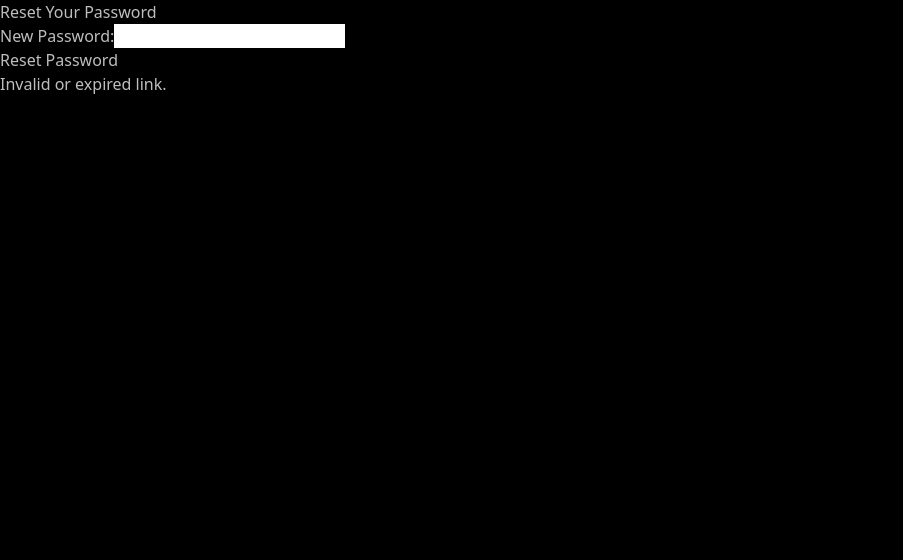
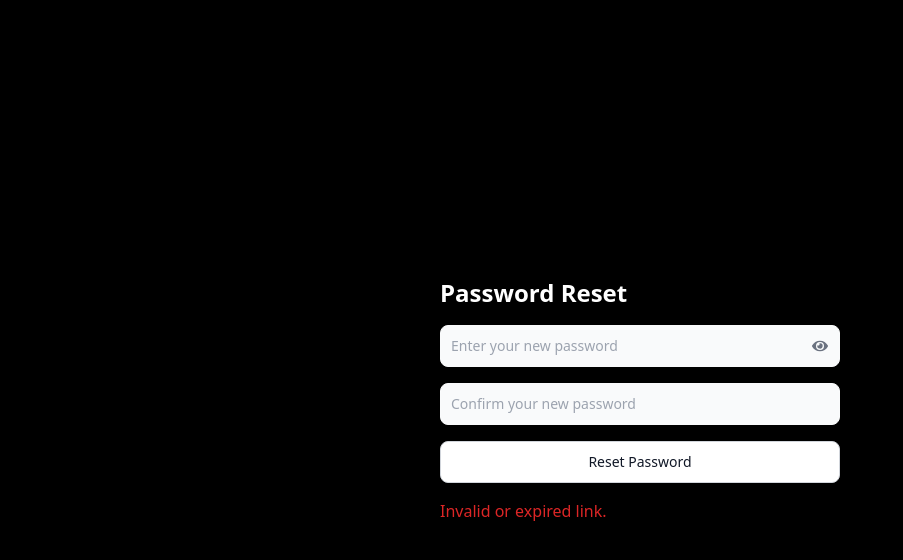
Before and after one commit to Convoy-org/Convoy-Web, a React (Create React App) app in the folder convoy-web/: page /reset-password in a window 1280 px wide. Shown: the top 560 px of the page, without its empty margins (0-903 px from the left). Built offline with nearby package versions, Linux system fonts and the light colour scheme.

Commit message:
Password reset page ui styling

```diff
--- a/convoy-web/package.json
+++ b/convoy-web/package.json
@@ -9,6 +9,7 @@
     "firebase": "^9.23.0",
     "react": "^18.3.1",
     "react-dom": "^18.3.1",
+    "react-icons": "^5.2.1",
     "react-router-dom": "^6.25.1",
     "react-scripts": "5.0.1",
     "web-vitals": "^2.1.4"
--- /dev/null
+++ b/convoy-web/src/pages/password-reset.css
@@ -0,0 +1,60 @@
+/* PasswordResetPage.css */
+
+.password-reset-container {
+	max-width: 400px;
+	margin: auto;
+	padding: 2rem;
+	border-radius: 8px;
+	box-shadow: 0 0 10px rgba(0, 0, 0, 0.1);
+  }
+
+  h2 {
+	margin-bottom: 1.5rem;
+	color: #333;
+  }
+
+  form {
+	display: flex;
+	flex-direction: column;
+  }
+
+  .input-group {
+	margin-bottom: 1rem;
+  }
+
+  label {
+	display: block;
+	margin-bottom: 0.5rem;
+	font-weight: bold;
+  }
+
+  input {
+	width: 100%;
+	padding: 0.75rem;
+	border: 1px solid #ddd;
+	border-radius: 4px;
+  }
+
+  button {
+	padding: 0.75rem;
+	border: none;
+	border-radius: 4px;
+	background-color: #007bff;
+	color: #fff;
+	font-size: 1rem;
+	cursor: pointer;
+  }
+
+  button:hover {
+	background-color: #0056b3;
+  }
+
+  .message {
+	color: #28a745;
+	font-size: 0.875rem;
+  }
+
+  .error {
+	color: #dc3545;
+	font-size: 0.875rem;
+  }
--- a/convoy-web/src/pages/password-reset.js
+++ b/convoy-web/src/pages/password-reset.js
@@ -1,56 +1,92 @@
-import React, { useState, useEffect } from 'react';
-import { useLocation } from 'react-router-dom';
-import { auth } from '../firebase';
-import { confirmPasswordReset } from 'firebase/auth';
+import React, { useState, useEffect } from "react";
+import { useLocation } from "react-router-dom";
+import { auth } from "../firebase";
+import { confirmPasswordReset } from "firebase/auth";
+import { FaEye, FaEyeSlash } from "react-icons/fa"; // Import eye icons
 
 const PasswordResetPage = () => {
   const location = useLocation();
-  const [newPassword, setNewPassword] = useState('');
-  const [message, setMessage] = useState('');
-  const [error, setError] = useState('');
-  const [oobCode, setOobCode] = useState('');
+  const [newPassword, setNewPassword] = useState("");
+  const [confirmPassword, setConfirmPassword] = useState("");
+  const [showPassword, setShowPassword] = useState(false); // State for password visibility
+  const [message, setMessage] = useState("");
+  const [error, setError] = useState("");
+  const [oobCode, setOobCode] = useState("");
 
   useEffect(() => {
     const queryParams = new URLSearchParams(location.search);
-    const code = queryParams.get('oobCode');
+    const code = queryParams.get("oobCode");
     if (code) {
       setOobCode(code);
     } else {
-      setError('Invalid or expired link.');
+      setError("Invalid or expired link.");
     }
   }, [location]);
 
   const handleResetPassword = async (e) => {
     e.preventDefault();
+    if (newPassword !== confirmPassword) {
+      setError("Passwords do not match.");
+      return;
+    }
+
     try {
       await confirmPasswordReset(auth, oobCode, newPassword);
-      setMessage('Password has been reset successfully!');
-      setError('');
+      setMessage("Password has been reset successfully!");
+      setError("");
     } catch (err) {
-      console.error('Error resetting password:', err);
+      console.error("Error resetting password:", err);
       setError(`Error resetting password: ${err.message}`);
-      setMessage('');
+      setMessage("");
     }
   };
 
   return (
-    <div className="password-reset-container">
-      <h2>Reset Your Password</h2>
-      <form onSubmit={handleResetPassword}>
-        <div>
-          <label htmlFor="new-password">New Password:</label>
+    <div className="flex items-center justify-center min-h-screen ">
+      <div className="w-full max-w-md mx-auto p-6 rounded-lg shadow-md ">
+        <h2 className="text-2xl font-bold mb-4 text-white">Password Reset</h2>
+        <form onSubmit={handleResetPassword} className="space-y-4">
+          <div className="relative">
+            <input
+              type={showPassword ? "text" : "password"}
+              id="new-password"
+              className="bg-gray-50 border border-gray-50 text-gray-900 text-sm rounded-lg block w-full p-2.5 dark:bg-zinc-900 dark:border-gray-600 dark:placeholder-gray-400 dark:text-white"
+              placeholder="Enter your new password"
+              required
+              value={newPassword}
+              onChange={(e) => setNewPassword(e.target.value)}
+            />
+            <button
+              type="button"
+              className="absolute inset-y-0 right-3 flex items-center"
+              onClick={() => setShowPassword(!showPassword)}
+            >
+              {showPassword ? (
+                <FaEyeSlash className="text-gray-500" />
+              ) : (
+                <FaEye className="text-gray-500" />
+              )}
+            </button>
+          </div>
           <input
             type="password"
-            id="new-password"
-            value={newPassword}
-            onChange={(e) => setNewPassword(e.target.value)}
+            id="confirm-password"
+            className="bg-gray-50 border border-gray-50 text-gray-900 text-sm rounded-lg block w-full p-2.5 dark:bg-zinc-900 dark:border-gray-600 dark:placeholder-gray-400 dark:text-white"
+            placeholder="Confirm your new password"
+            value={confirmPassword}
+            onChange={(e) => setConfirmPassword(e.target.value)}
             required
           />
-        </div>
-        <button type="submit">Reset Password</button>
-      </form>
-      {message && <p>{message}</p>}
-      {error && <p className="error">{error}</p>}
+          <button
+            type="submit"
+            className="w-full text-gray-900 bg-white border border-gray-300 focus:outline-none hover:bg-gray-100 focus:ring-4 focus:ring-gray-100 font-medium rounded-lg text-sm px-5 py-2.5 dark:bg-zinc-900 dark:text-white dark:border-gray-400 dark:hover:bg-zinc-700 dark:hover:border-zinc-600 dark:focus:ring-gray-700"
+          >
+            Reset Password
+          </button>
+        </form>
+        {message && <p className="mt-4 text-green-600">{message}</p>}
+        {error && <p className="mt-4 text-red-600">{error}</p>}
+      </div>
     </div>
   );
 };
```
Also changed, not shown: 1 other file (tests, documents, lock files or other folders).
